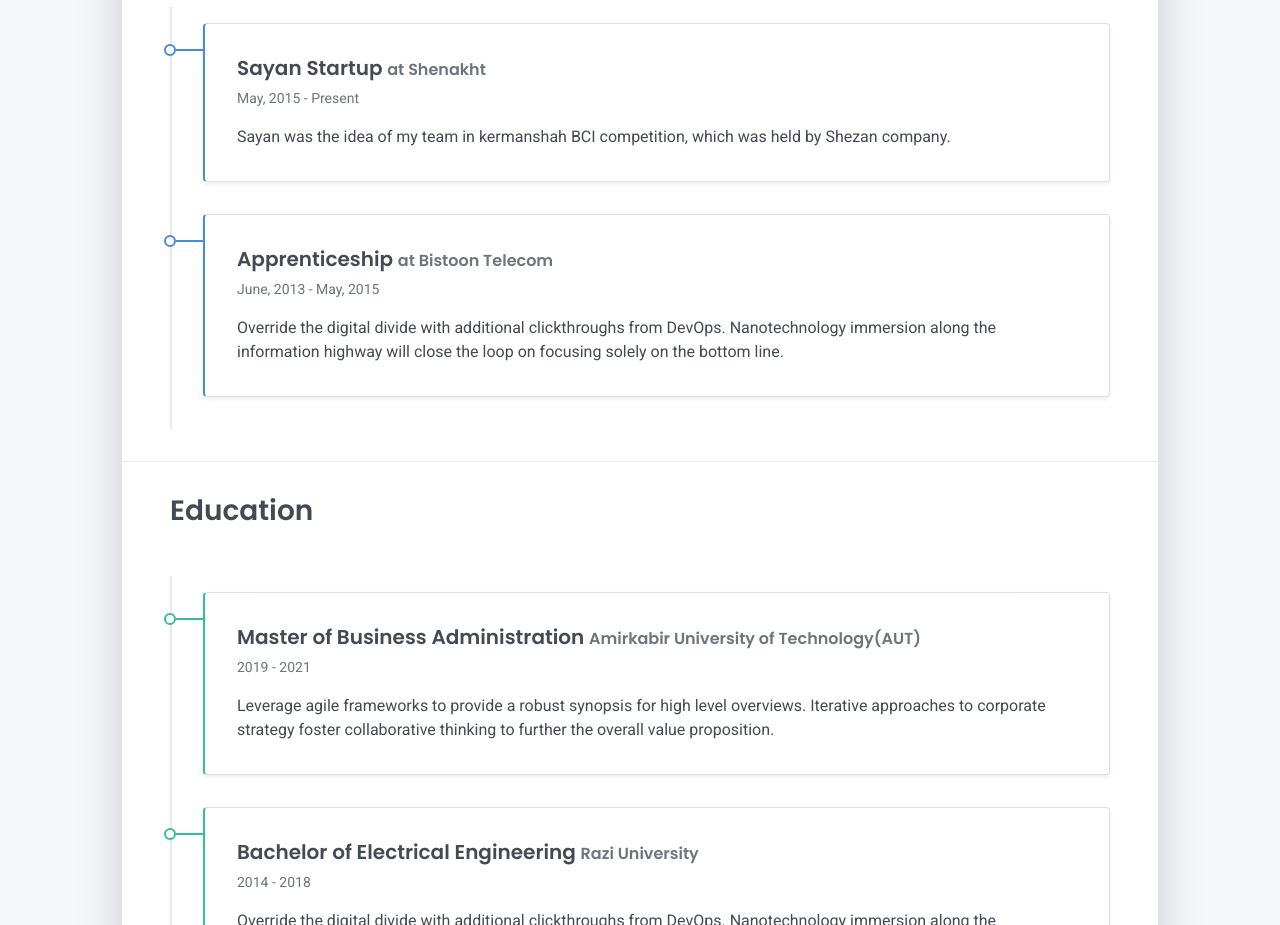
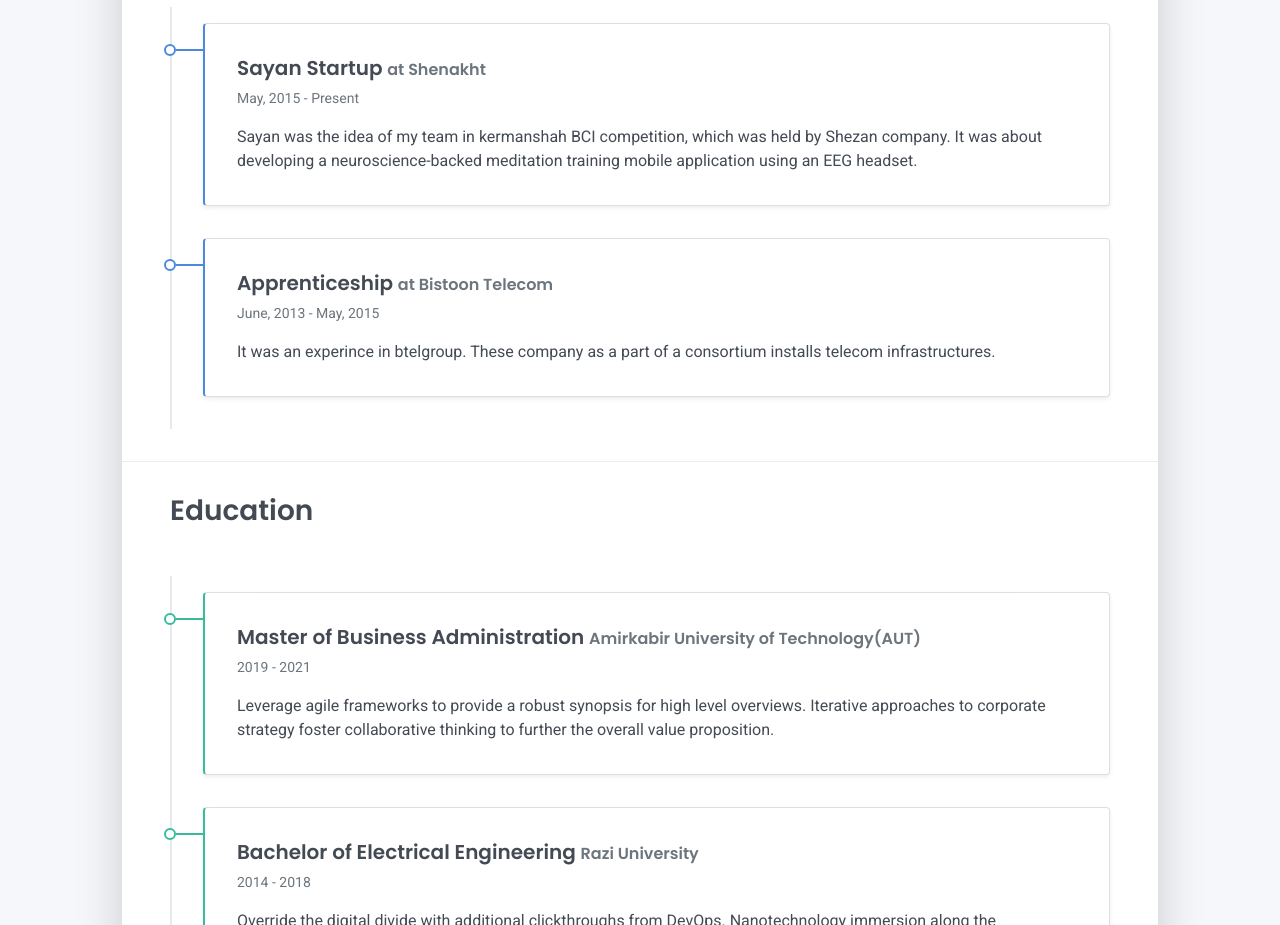
Before and after one commit to e-Sohrab/e-Sohrab.github.io, a plain HTML site: page index.html in a window 1280 px wide. Shown: the part 1040-1965 px from the top of the page. Drawn offline with Linux system fonts and the light colour scheme.

Commit message:
change introduction3

```diff
--- a/index.html
+++ b/index.html
@@ -145,14 +145,14 @@
         <div class="card-body">
           <div class="h5 mb-1">Sayan Startup <span class="text-muted h6">at Shenakht</span></div>
           <div class="text-muted text-small mb-2">May, 2015 - Present</div>
-          <div>Sayan was the idea of my team in kermanshah BCI competition, which was held by Shezan company.</div>
+          <div>Sayan was the idea of my team in kermanshah BCI competition, which was held by Shezan company. It was about developing a neuroscience-backed meditation training mobile application using an EEG headset.</div>
         </div>
       </div>
       <div class="timeline-card timeline-card-primary card shadow-sm">
         <div class="card-body">
           <div class="h5 mb-1">Apprenticeship <span class="text-muted h6">at Bistoon Telecom</span></div>
           <div class="text-muted text-small mb-2">June, 2013 - May, 2015</div>
-          <div>Override the digital divide with additional clickthroughs from DevOps. Nanotechnology immersion along the information highway will close the loop on focusing solely on the bottom line.</div>
+          <div>It was an experince in btelgroup. These company as a part of a consortium installs telecom infrastructures.</div>
         </div>
       </div>
 
```
